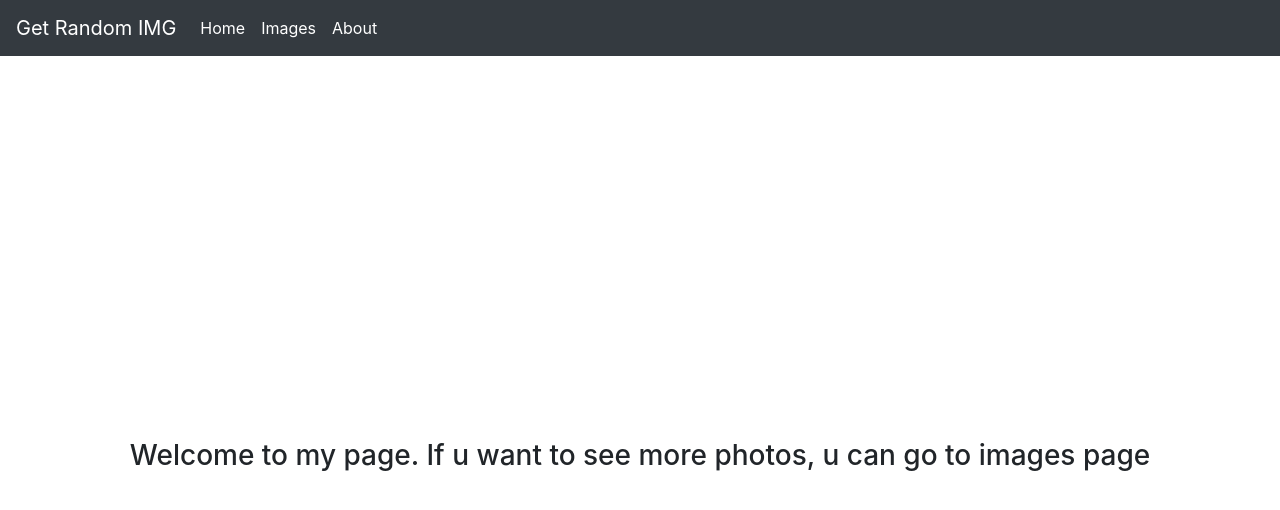
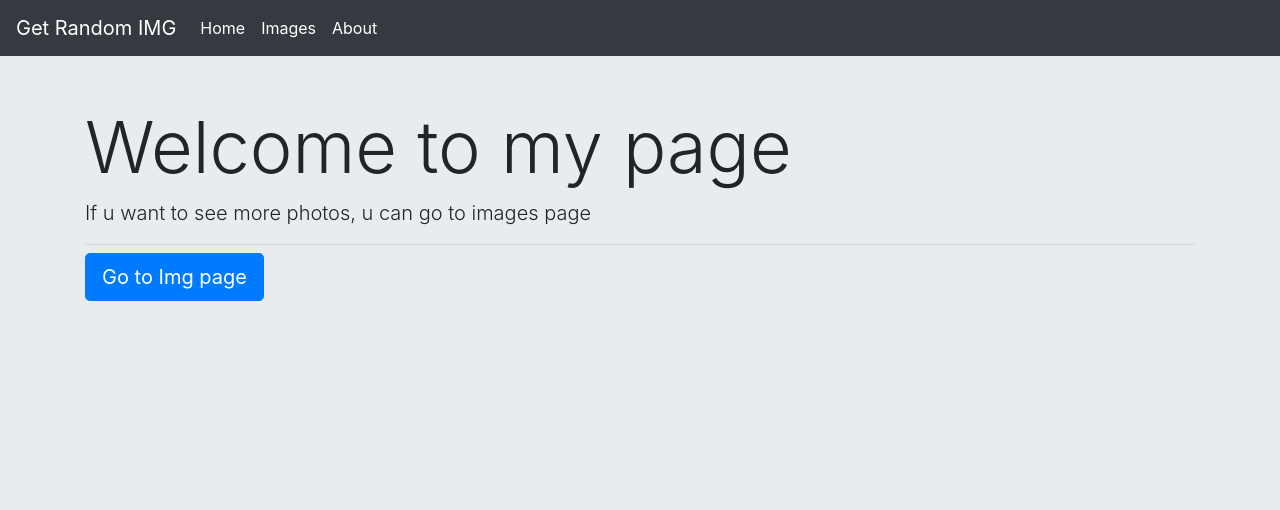
Before and after one commit to sbozen/kodluyoruz-patika, a plain HTML site: page bootstrap/homepage.html in a window 1280 px wide. Drawn offline with nearby package versions, Linux system fonts and the light colour scheme.

Commit message:
add bg-color

```diff
--- a/bootstrap/homepage.html
+++ b/bootstrap/homepage.html
@@ -10,7 +10,7 @@
     <title>Bootstrap Example</title>
 </head>
 
-<body>
+<body style="background-color:#E9ECEF ;">
     <nav class="navbar navbar-expand-md navbar-dark bg-dark">
         <a class="navbar-brand" href="#">Get Random IMG</a>
         <button class="navbar-toggler d-lg-none" type="button" data-bs-toggle="collapse"
@@ -30,12 +30,19 @@
             </ul>
         </div>
     </nav>
-    <h3 class="text-center d-flex justify-content-center align-items-center " style="height: 100vh; ">
-        Welcome to my page. If u want to see more
-        photos, u can
-        go to images
-        page</h3>
-
+    <div class="p-5 ">
+        <div class="container">
+            <h1 class="display-3"> Welcome to my page</h1>
+            <p class="lead">If u want to see more
+                photos, u can
+                go to images
+                page</p>
+            <hr class="my-2">
+            <p class="lead">
+                <a class="btn btn-primary btn-lg" href="./images.html" role="button">Go to Img page</a>
+            </p>
+        </div>
+    </div>
 </body>
 
 </html>
```
Also changed, not shown: bootstrap/about.html (+1 -1 lines), bootstrap/images.html (+1 -1 lines).
